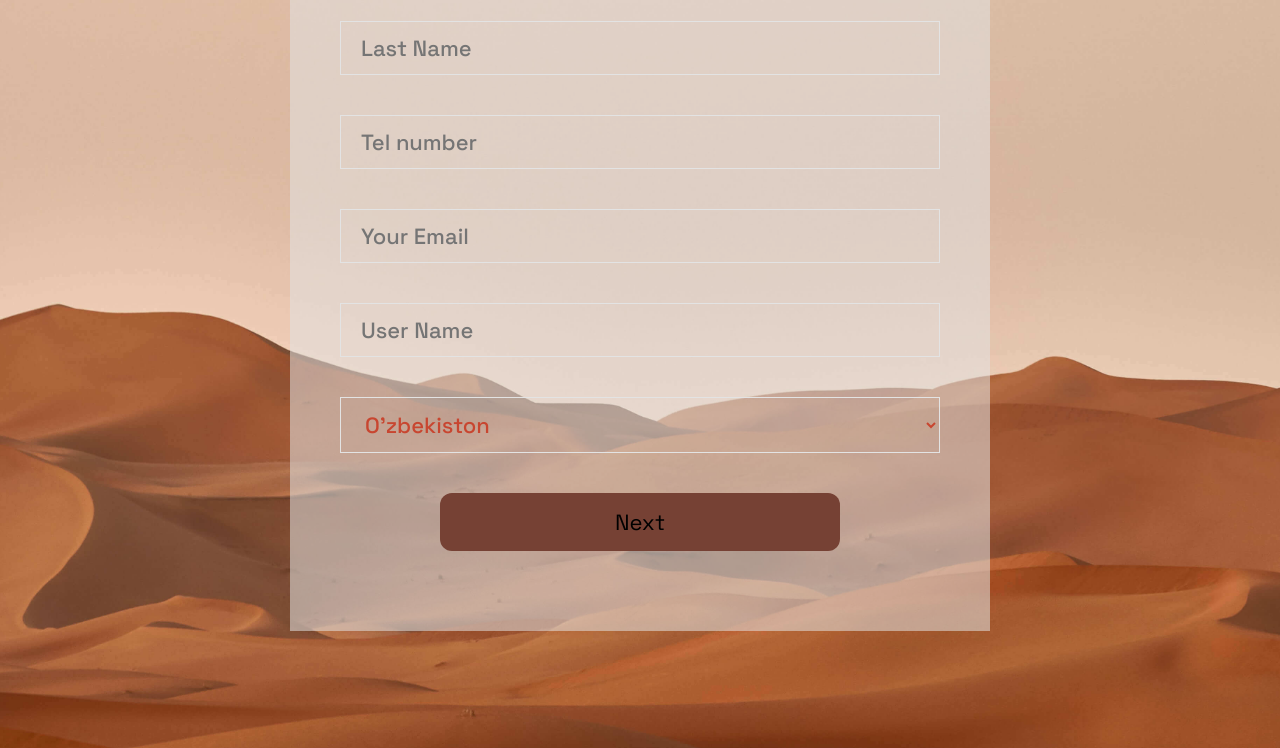
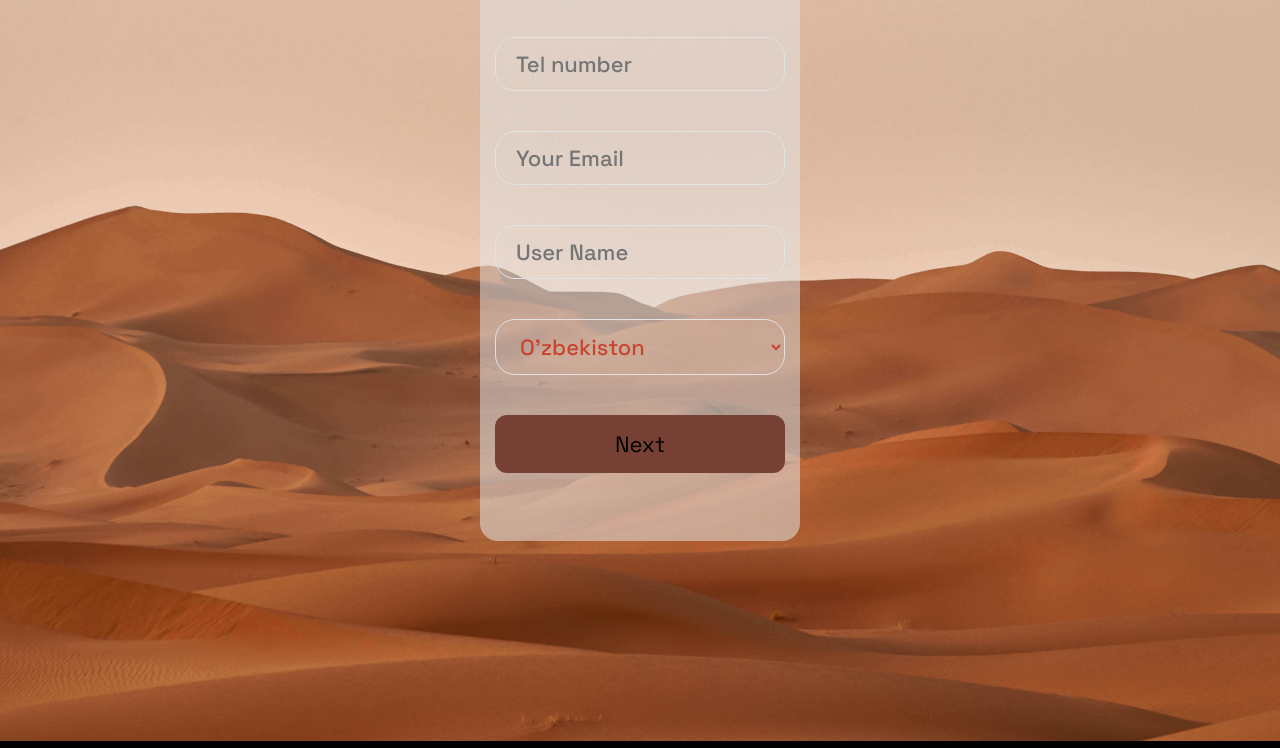
Before and after one commit to ulugbekdev1107/form, a plain HTML site: page index.html in a window 1280 px wide. Shown: the part 439-1187 px from the top of the page. Drawn offline with Linux system fonts and the light colour scheme.

Commit message:
my frist form projects success

```diff
--- a/index.html
+++ b/index.html
@@ -18,6 +18,7 @@
             href="https://fonts.googleapis.com/css2?family=Space+Grotesk:wght@300;400;500;600;700&display=swap"
             rel="stylesheet"
         />
+        <link rel="shortcut icon" href="https://workspace.ru/upload/main/c46/j1m4l7cqnp9m28j6dlcx8vs26ra4pw4b/i.jpeg" type="image/x-icon">
     </head>
 
     <body>
--- a/style/main.scss
+++ b/style/main.scss
@@ -10,13 +10,13 @@ body{
     font-family: $mySpace;
     font-weight: 600;
     font-size: 18px;
-    max-width: 1440px;
+    width: 100%;
 }
 
 
 .main{
     width: 100%;
-    height: 170vh;
+    height: 1180px;
     background-image:url(../img/myimg.jpg);
     background-position: center center;
     background-repeat: no-repeat;
@@ -90,3 +90,43 @@ footer{
         }
     }
 }
+
+@media (min-height: 320px), screen and (min-width:375px) {
+    main{
+        width: 100%;
+        max-height: 1900px !important;
+        .container{
+            max-width: 100%;
+            width: 100%;
+            margin: 0 auto;
+            padding: 0px;
+            .form{
+                max-width: 320px;
+                height: auto;
+                padding: 12px;
+                border-radius:18px;
+                .main-form{
+                    padding: 0px;
+                    .group-input{
+                        .group-input-tt{
+                            max-width: 290px;
+                            border-radius:20px;
+                        }
+                        .submit-btn{
+                            max-width: 290px;
+                            border-radius:20px;                        ;
+                            -webkit-border-radius:20px                        ;
+                            -moz-border-radius:20px                        ;
+                            -ms-border-radius:20px                        ;
+                            -o-border-radius:20px                        ;
+}
+                    }
+                }
+            }
+        }
+    }
+    footer{
+        max-width: 100% !important;
+
+    }
+  }
```
Also changed, not shown: style/main.css, 1 other file.
